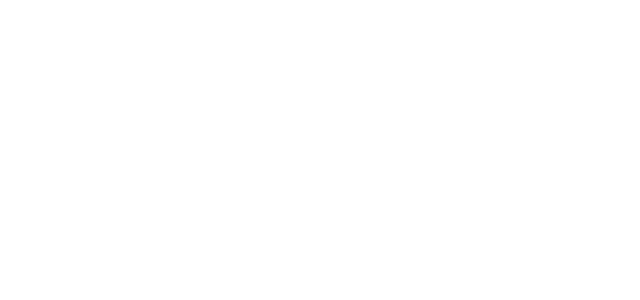
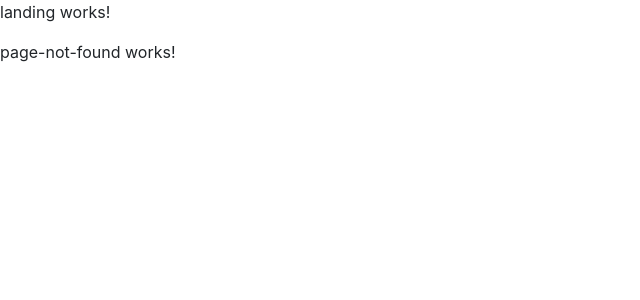
Before and after one commit to FabianAndiel1985/real_estate_asset_management-ANGUALR_BOOTSTRAP, an Angular app: page / in a window 1280 px wide. Shown: the top 300 px of the page, without its empty margins (0-640 px from the left). Built offline with nearby package versions, Linux system fonts and the light colour scheme.

Commit message:
Generated components landing and file not found

```diff
--- a/src/app/app.component.html
+++ b/src/app/app.component.html
@@ -5,6 +5,8 @@
 </head>
 <body>
 
+<app-landing></app-landing>
+<app-page-not-found></app-page-not-found>
 
 
 
--- a/src/app/app.module.ts
+++ b/src/app/app.module.ts
@@ -3,10 +3,14 @@
 
 import { AppRoutingModule } from './app-routing.module';
 import { AppComponent } from './app.component';
+import { LandingComponent } from './landing/landing.component';
+import { PageNotFoundComponent } from './page-not-found/page-not-found.component';
 
 @NgModule({
   declarations: [
-    AppComponent
+    AppComponent,
+    LandingComponent,
+    PageNotFoundComponent
   ],
   imports: [
     BrowserModule,
--- /dev/null
+++ b/src/app/landing/landing.component.html
@@ -0,0 +1 @@
+<p>landing works!</p>
--- /dev/null
+++ b/src/app/landing/landing.component.ts
@@ -0,0 +1,15 @@
+import { Component, OnInit } from '@angular/core';
+
+@Component({
+  selector: 'app-landing',
+  templateUrl: './landing.component.html',
+  styleUrls: ['./landing.component.css']
+})
+export class LandingComponent implements OnInit {
+
+  constructor() { }
+
+  ngOnInit(): void {
+  }
+
+}
--- /dev/null
+++ b/src/app/page-not-found/page-not-found.component.html
@@ -0,0 +1 @@
+<p>page-not-found works!</p>
--- /dev/null
+++ b/src/app/page-not-found/page-not-found.component.ts
@@ -0,0 +1,15 @@
+import { Component, OnInit } from '@angular/core';
+
+@Component({
+  selector: 'app-page-not-found',
+  templateUrl: './page-not-found.component.html',
+  styleUrls: ['./page-not-found.component.css']
+})
+export class PageNotFoundComponent implements OnInit {
+
+  constructor() { }
+
+  ngOnInit(): void {
+  }
+
+}
```
Also changed, not shown: src/app/landing/landing.component.css (added), src/app/page-not-found/page-not-found.component.css (added).
